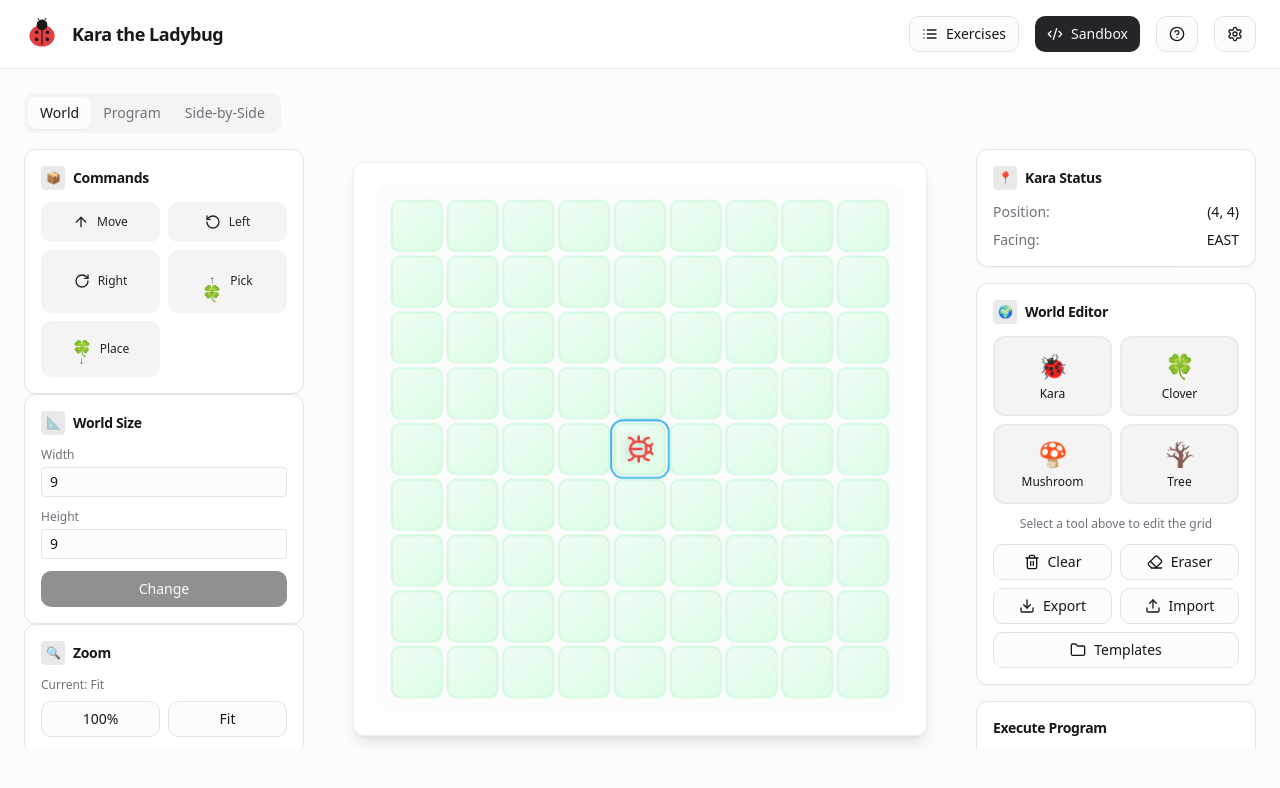
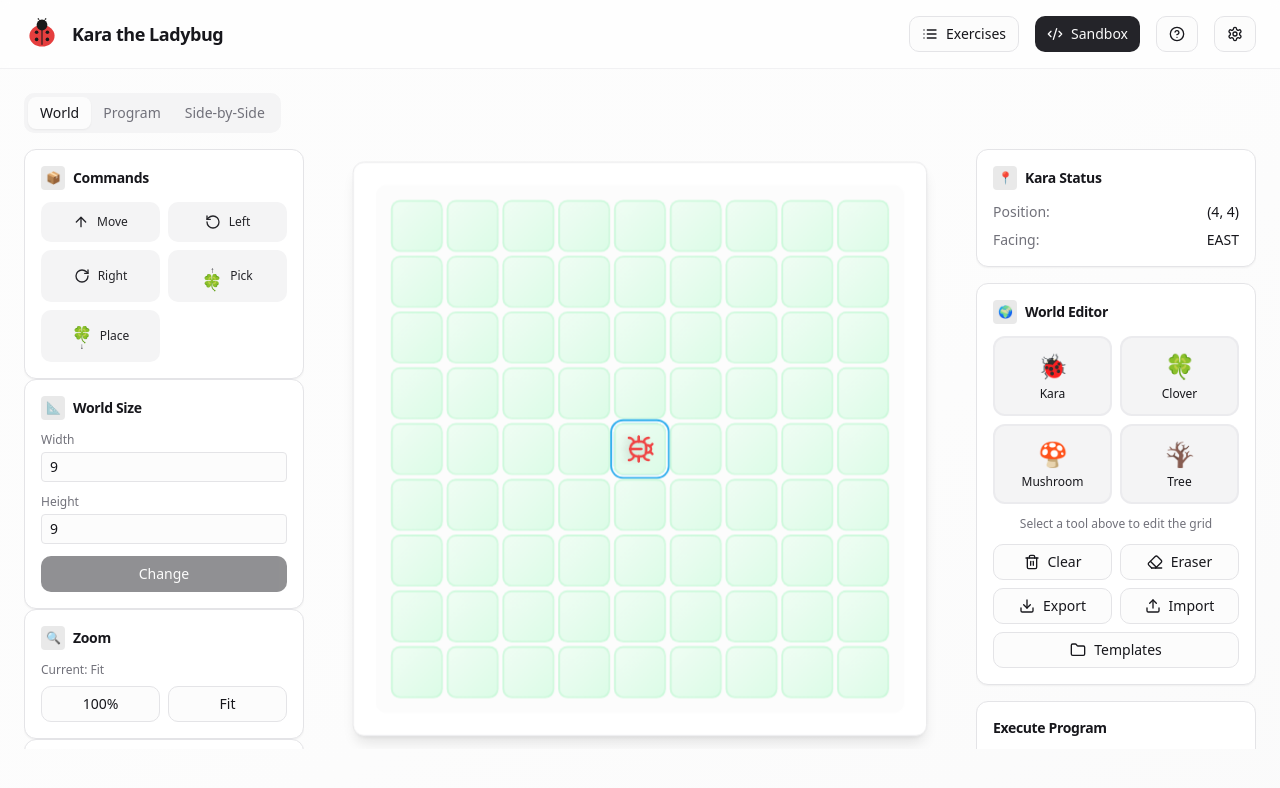
Before and after one commit to LevMarushevskyi/kara2.0, a React (Vite) app: page / in a window 1280 px wide. Shown: the top 788 px of the page. Built offline with nearby package versions, Linux system fonts and the light colour scheme.

Commit message:
clover pick icon fix

```diff
--- a/src/components/CloverActionIcons.tsx
+++ b/src/components/CloverActionIcons.tsx
@@ -6,16 +6,16 @@ interface CloverIconProps {
 
 // Composite icon for Pick Clover action (clover with up arrow - picking UP from ground)
 export const PickCloverIcon: React.FC<CloverIconProps> = ({ size = 'text-base' }) => (
-  <span className={`inline-flex flex-col items-center leading-none ${size}`}>
-    <span className="text-[0.6em]">↑</span>
-    <span>🍀</span>
+  <span className={`inline-flex flex-col items-center justify-center leading-[1] ${size}`} style={{ verticalAlign: 'middle' }}>
+    <span className="text-[0.5em] leading-[1]">↑</span>
+    <span className="leading-[1]">🍀</span>
   </span>
 );
 
 // Composite icon for Place Clover action (clover with down arrow - placing DOWN onto ground)
 export const PlaceCloverIcon: React.FC<CloverIconProps> = ({ size = 'text-base' }) => (
-  <span className={`inline-flex flex-col items-center leading-none ${size}`}>
-    <span>🍀</span>
-    <span className="text-[0.6em]">↓</span>
+  <span className={`inline-flex flex-col items-center justify-center leading-[1] ${size}`} style={{ verticalAlign: 'middle' }}>
+    <span className="leading-[1]">🍀</span>
+    <span className="text-[0.5em] leading-[1]">↓</span>
   </span>
 );
```
